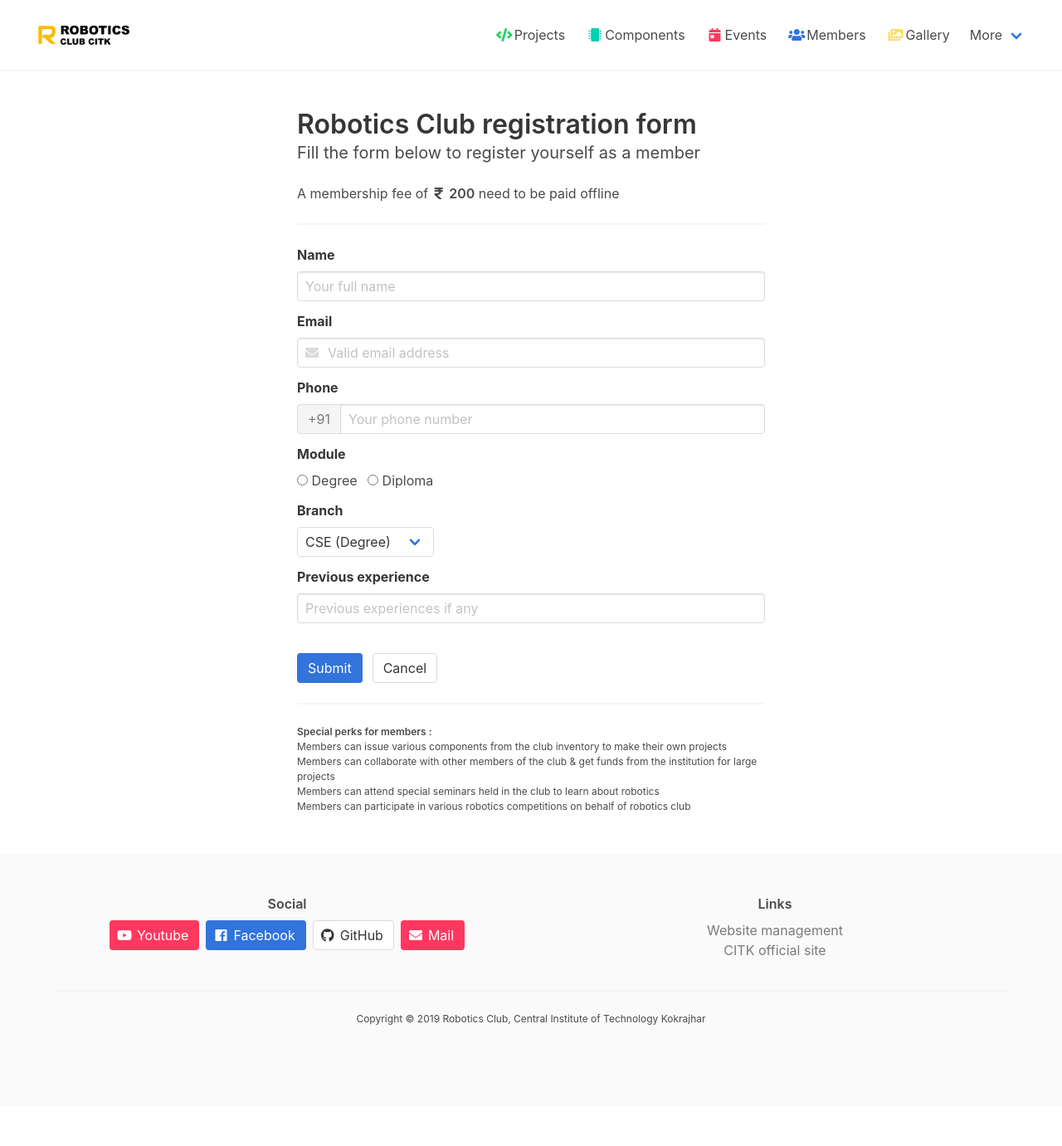
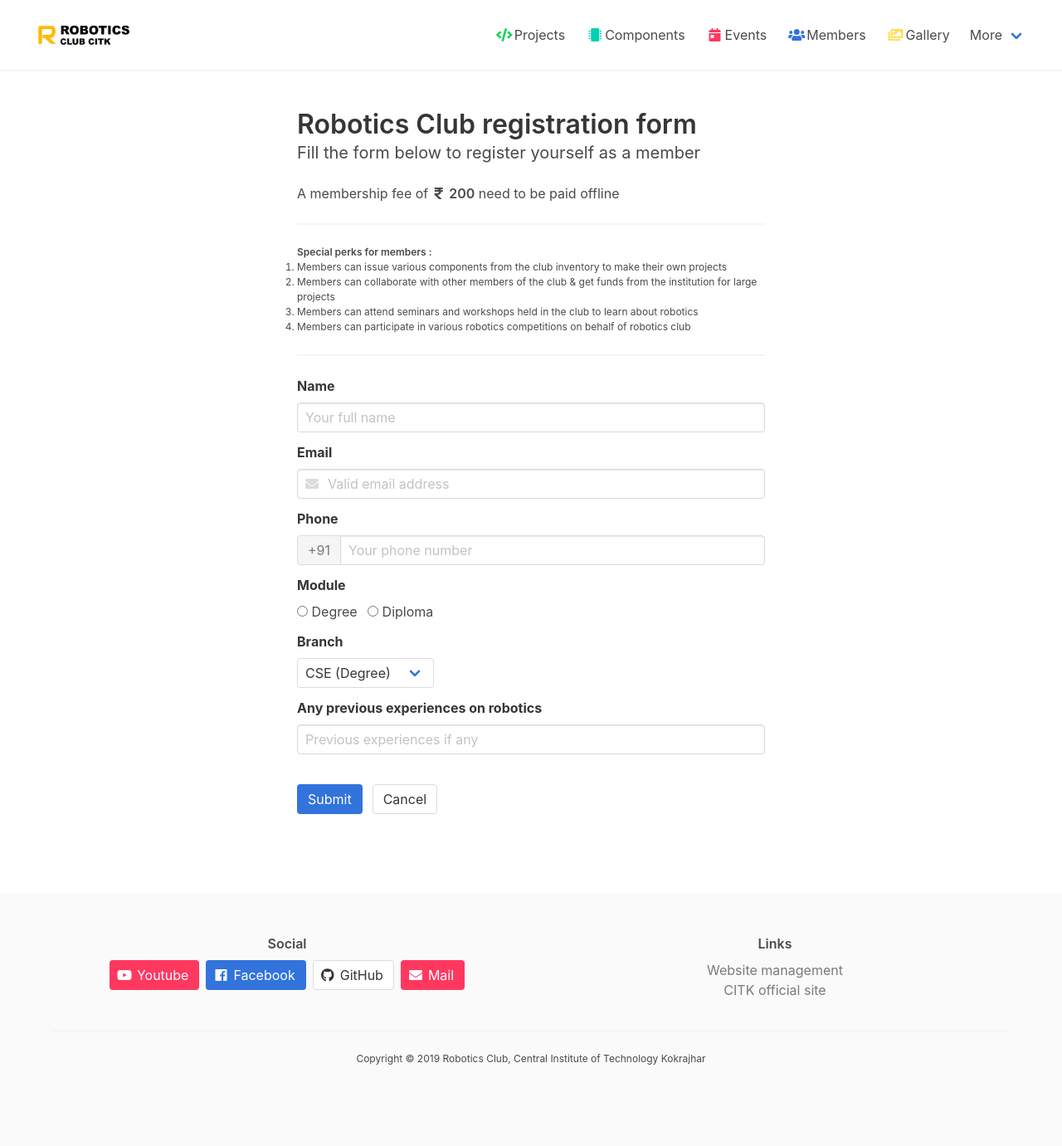
Before and after one commit to robotics-club-citk/robotics-club-citk.github.io, a Jekyll site: the page built from registration.html, in a window 1280 px wide. Shown: the whole page at 83% size. Built offline with Jekyll 4.4.1, drawn with Linux system fonts in a browser that asks for light colours; before the commit the page ends 1333 px from its top, so only the background shows below that; some of the changed lines change nothing that is shown.

Commit message:
improvements

```diff
--- a/registration.html
+++ b/registration.html
@@ -44,32 +44,38 @@ description: Registration form for those who want to join Robotics Club CIT Kokr
         <span class="">need to be paid offline</span>
 
         <hr />
+
+        <p class="is-size-7 has-text-weight-semibold">
+          Special perks for members :
+        </p>
+        <ol class="is-size-7">
+          <li>Members can issue various components from the club inventory to make
+            their own projects</li>
+          <li>Members can collaborate with other members of the club & get funds
+            from the institution for large projects</li>
+          <li>Members can attend seminars and workshops held in the club to learn about
+            robotics</li>
+          <li>Members can participate in various robotics competitions on behalf of
+            robotics club</li>
+        </ol>
+
+
+        <hr />
+
         <form name="submit-to-google-sheet">
           <div class="field">
             <label class="label">Name</label>
             <div class="control">
-              <input
-                name="fullname"
-                required
-                autocomplete="name"
-                class="input"
-                type="text"
-                placeholder="Your full name"
-              />
+              <input name="fullname" required autocomplete="name" class="input" type="text"
+                placeholder="Your full name" />
             </div>
           </div>
 
           <div class="field">
             <label class="label">Email</label>
             <div class="control has-icons-left">
-              <input
-                name="email"
-                required
-                autocomplete="email"
-                class="input"
-                type="email"
-                placeholder="Valid email address"
-              />
+              <input name="email" required autocomplete="email" class="input" type="email"
+                placeholder="Valid email address" />
               <span class="icon is-small is-left">
                 <i class="fas fa-envelope"></i>
               </span>
@@ -85,14 +91,8 @@ description: Registration form for those who want to join Robotics Club CIT Kokr
                 </a>
               </p>
               <p class="control is-expanded">
-                <input
-                  name="phone"
-                  required
-                  autocomplete="tel-national"
-                  class="input"
-                  type="tel"
-                  placeholder="Your phone number"
-                />
+                <input name="phone" required autocomplete="tel-national" class="input" type="tel"
+                  placeholder="Your phone number" />
               </p>
             </div>
           </div>
@@ -136,14 +136,9 @@ description: Registration form for those who want to join Robotics Club CIT Kokr
           </div>
 
           <div class="field">
-            <label class="label">Previous experience</label>
+            <label class="label">Any previous experiences on robotics</label>
             <div class="control">
-              <input
-                name="experience"
-                class="input"
-                type="text"
-                placeholder="Previous experiences if any"
-              />
+              <input name="experience" class="input" type="text" placeholder="Previous experiences if any" />
             </div>
           </div>
 
@@ -160,28 +155,10 @@ description: Registration form for those who want to join Robotics Club CIT Kokr
             </div>
           </div>
         </form>
+        <br>
+        <br>
 
-        <hr />
 
-        <p class="is-size-7 has-text-weight-semibold">
-          Special perks for members :
-        </p>
-        <p class="is-size-7">
-          Members can issue various components from the club inventory to make
-          their own projects
-        </p>
-        <p class="is-size-7">
-          Members can collaborate with other members of the club & get funds
-          from the institution for large projects
-        </p>
-        <p class="is-size-7">
-          Members can attend special seminars held in the club to learn about
-          robotics
-        </p>
-        <p class="is-size-7">
-          Members can participate in various robotics competitions on behalf of
-          robotics club
-        </p>
       </div>
     </div>
   </div>
```
